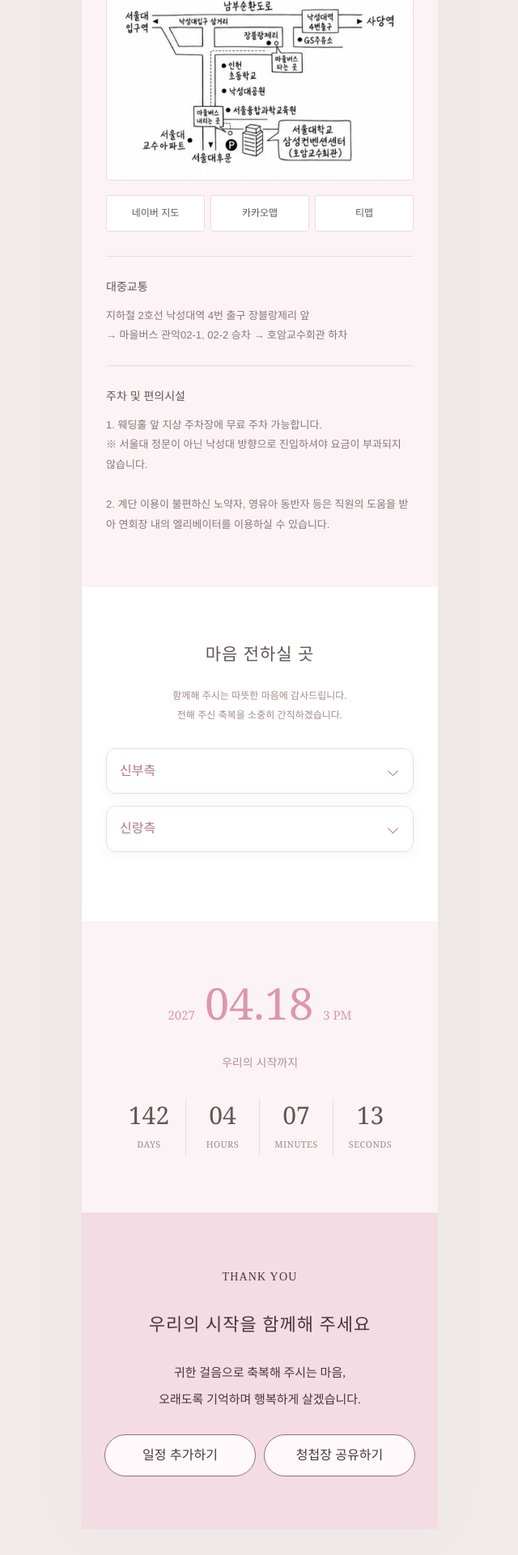
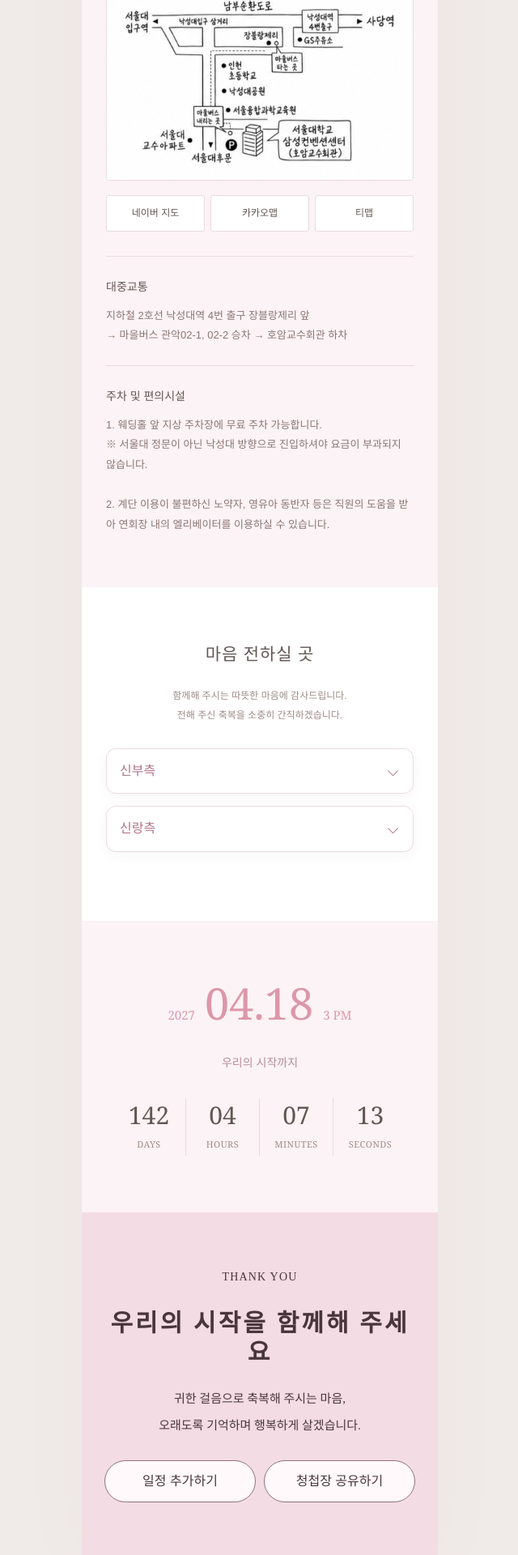
Before and after one commit to yuriandhoon/wedding, a Jekyll site: the page built from yuri/index.html, in a window 1280 px wide. Shown: the part 2721-4641 px from the top of the page at 81% size, without its empty margins (319-959 px from the left). Built offline with Jekyll 4.4.1, drawn with Linux system fonts in a browser that asks for light colours; some web fonts are replaced; before the commit the page ends 4609 px from its top, so only the background shows below that.

Commit message:
Update style.css

```diff
--- a/css/style.css
+++ b/css/style.css
@@ -15,12 +15,9 @@
 }
 
 body {
-  margin: 0;
-  background: #f0eae8;
-  color: var(--ink);
-  font-family: 'Noto Sans KR', 'Malgun Gothic', sans-serif;
-  font-size: 16px;
-  font-weight: 400;
+  margin: 0;          background: #f0eae8;
+  color: var(--ink);  font-family: 'Noto Sans KR', 'Malgun Gothic', sans-serif;
+  font-size: 16px;    font-weight: 400;
   line-height: 1.9;
 }
 
@@ -29,8 +26,7 @@ button,a {
 }
 
 button {
-  font: inherit;
-  color: inherit;
+  font: inherit;    color: inherit;
   cursor: pointer;
 }
 
@@ -52,12 +48,9 @@ button:focus-visible,a:focus-visible {
 /* 03. 페이지의 폭과 구역 간격 : 큰 모니터에서도 청첩장은 최대 440px로 표시합니다.
  * section의 padding은 구역 안쪽의 위아래 / 좌우 여백입니다. */
 main {
-  width: 100%;
-  max-width: 440px;
-  padding-top: 40px;
-  margin: auto;
-  background: #fff;
-  overflow: hidden;
+  width: 100%;        max-width: 440px;
+  padding-top: 40px;  margin: auto;
+  background: #fff;   overflow: hidden;
   box-shadow: 0 0 80px #99847a0a;
 }
 
@@ -76,13 +69,11 @@ section {
 }
 
 .serif,h1,h2,h3 {
-  font-family: var(--serif);
-  font-weight: 400;
+  font-weight: 400;  font-family: var(--serif);
 }
 
 h2 {
-  font-size: 21px;
-  margin: 0 0 30px;
+  font-size: 21px;   margin: 0 0 30px;
   letter-spacing: 1px;
 }
 
@@ -100,22 +91,17 @@ p {
 /* 첫 화면의 '결혼합니다!'에만 적용합니다. */
 .hero-title-image {
   display: block;
-  width: 150px;
-  max-width: 100%;
-  height: auto;
-  margin: 0 auto 22px;
+  width: 150px;    max-width: 100%;
+  height: auto;    margin: 0 auto 22px;
 }
 
 .hero h1 {
   /* 이름과 &를 한 줄에 나란히 배치합니다. */
-  display: flex;
+  display: flex;     font-size: 34px;
+  line-height: 1.55; letter-spacing: 1px;
+  gap: 12px;         margin: 20px 0 30px;
   justify-content: center;
   align-items: center;
-  gap: 12px;
-  font-size: 34px;
-  letter-spacing: 1px;
-  line-height: 1.55;
-  margin: 20px 0 30px;
 }
 
 /* 각 이름이 중간에서 줄바꿈되지 않도록 합니다. */
@@ -132,12 +118,9 @@ p {
 .cover {
   aspect-ratio: 4/5;
   border-radius: 120px 120px 10px 10px;
-  overflow: hidden;
-  position: relative;
-  background: #f6eee9;
-  margin-bottom: 30px;
-  display: flex;
-  align-items: center;
+  overflow: hidden;     position: relative;
+  background: #f6eee9;  margin-bottom: 30px;
+  display: flex;        align-items: center;
   justify-content: center;
 }
 
@@ -200,10 +183,8 @@ p {
 }
 
 .invitation-art {
-  display: block;
-  width: 100%;
-  height: auto;
-  border-radius: 6px;
+  display: block;   width: 100%;
+  height: auto;     border-radius: 6px;
 }
 
 /* 화면에는 숨기되 화면 읽기 도구에는 초대글을 전달 */
@@ -232,8 +213,7 @@ p {
 }
 
 .date-display strong {
-  font-size: 54px;
-  font-weight: 400;
+  font-size: 54px;   font-weight: 400;
 }
 
 .date-display span {
@@ -301,15 +281,11 @@ p {
   display: block;
 
   /* 사진 한 장이 갤러리 공간의 너비를 차지하도록 합니다. */
-  flex: 0 0 100%;
-  min-width: 0;
-  width: 100%;
-  height: auto;
-  margin: 0;
-
+  flex: 0 0 100%;    min-width: 0;
+  width: 100%;       height: auto;
+  margin: 0;         border-radius: 12px;
   aspect-ratio: 2 / 3; /* 사진을 표시하는 공간의 비율 */
   object-fit: contain; /* 원본 사진을 자르지 않고 공간 안에 표시합니다. */
-  border-radius: 12px;
   scroll-snap-align: start; scroll-snap-stop: always; /* 각 사진을 멈추는 기준점으로 사용합니다. */
 
   user-select: none;
@@ -317,25 +293,18 @@ p {
 }
 
 .gallery-grid {
-  display: flex;
-  gap: 8px;
-  overflow-x: auto;
-  padding: 4px 2px 12px;
+  display: flex;     gap: 8px;
+  overflow-x: auto;  padding: 4px 2px 12px;
   scroll-snap-type: x mandatory;
   -webkit-overflow-scrolling: touch;
 }
 
 .thumb {
-  flex: 0 0 62px;
-  width: 62px;
-  height: 62px;
-  padding: 0;
-  border: 0;
-  border-radius: 7px;
-  overflow: hidden;
-  background: #f5efeb;
-  opacity: 0.5;
-  scroll-snap-align: center;
+  flex: 0 0 62px;   padding: 0;
+  width: 62px;      height: 62px;
+  border: 0;        border-radius: 7px;
+  overflow: hidden; background: #f5efeb;
+  opacity: 0.5;     scroll-snap-align: center;
 }
 
 .thumb[aria-current="true"] {
@@ -345,21 +314,16 @@ p {
 }
 
 .thumb img {
-  display: block;
-  width: 100%;
-  height: 100%;
-  object-fit: cover;
+  display: block;  width: 100%;
+  height: 100%;    object-fit: cover;
 }
 
 /* 공통 테두리 버튼: 청첩장 공유 버튼의 기본 디자인 */
 
 .outline {
-  display: block;
-  width: 100%;
-  padding: 10px 15px;
-  background: transparent;
-  border: 1px solid var(--line);
-  font-size: 12px;
+  display: block;     width: 100%;
+  padding: 10px 15px; background: transparent;
+  font-size: 12px;    border: 1px solid var(--line);
 }
 
 /* 10. 오시는 길 : 지도 버튼으로 실제 지도를 엽니다. */
@@ -375,10 +339,8 @@ p {
 }
 
 .map-illustration {
-  display: block;
-  width: 100%;
-  height: auto;
-  margin: 28px 0 18px;
+  display: block;  width: 100%;
+  height: auto;    margin: 28px 0 18px;
   border: 1px solid var(--line);
   border-radius: 4px;
 }
@@ -391,11 +353,9 @@ p {
 }
 
 .maplinks a {
-  font-size: 12px;
-  background: #fff;
+  font-size: 12px;   background: #fff;
   border: 1px solid var(--line);
-  padding: 10px 2px;
-  border-radius: 3px;
+  padding: 10px 2px; border-radius: 3px;
 }
 
 .location {
@@ -421,23 +381,19 @@ p {
 
 .transport h3 {
   font-family: inherit;
-  font-size: 14px;
-  margin: 0 0 10px;
+  font-size: 14px;  margin: 0 0 10px;
 }
 
 .transport p {
-  font-size: 13px;
-  line-height: 1.9;
+  font-size: 13px;  line-height: 1.9;
+  margin: 0;        color: #8a7674;
   white-space: pre-line;
-  margin: 0;
-  color: #8a7674;
 }
 
 /* 11. 마음 전하실 곳: 계좌 목록 */
 
 .account {
-  padding-top: 64px;
-  background: #fff;
+  padding-top: 64px;   background: #fff;
 }
 
 .account h2 {
@@ -445,33 +401,25 @@ p {
 }
 
 .account .intro {
-  font-size: 12px;
-  line-height: 2;
-  color: var(--muted);
-  padding-bottom: 15px;
+  font-size: 12px;      line-height: 2;
+  color: var(--muted);  padding-bottom: 15px;
 }
 
 /* 신랑측·신부측 접이식 계좌 목록 */
 .account-group {
-  margin-top: 12px;
-  margin-bottom: 15px;
-  overflow: hidden;
+  margin-top: 12px;    margin-bottom: 15px;
+  overflow: hidden;    background: #fff;
   border: 1px solid var(--line);
   border-radius: 12px;
-  background: #fff;
   box-shadow: 0 4px 15px #6256530d;
   text-align: left;
 }
 
 .account-group summary {
-  padding: 12px 16px;
-  list-style: none;
-  cursor: pointer;
-  color: #ae7487;
-  font-family: var(--serif);
-  font-size: 16px;
-  position: relative;
-  padding-right: 44px;
+  padding: 12px 16px; padding-right: 44px;
+  list-style: none;   cursor: pointer;
+  color: #ae7487;     font-family: var(--serif);
+  font-size: 16px;    position: relative;
 }
 
 .account-group summary::-webkit-details-marker {
@@ -479,10 +427,9 @@ p {
 }
 
 .account-group summary::after {
-  content: "";
-  position: absolute;
-  right: 20px; top: 50%;
-  width: 8px; height: 8px;
+  content: "";  position: absolute;
+  right: 20px;  top: 50%;
+  width: 8px;   height: 8px;
   border-right: 1.5px solid #ae7487;
   border-bottom: 1.5px solid #ae7487;
   transform: translateY(-50%) rotate(45deg);
@@ -558,8 +505,22 @@ p {
 }
 
 .closing h2 {
-  font-size: 22px;
-  margin-bottom: 22px;
+  margin: 0 0 24px;
+  font-family: Georgia, "Times New Roman", serif;
+  font-size: 30px;
+  font-weight: 600;
+  line-height: 1.2;
+  letter-spacing: 0.1em;
+}
+
+.closing .paper-download {
+  display: inline-block;
+  margin-top: 12px;
+  padding: 6px 8px;
+  color: inherit;
+  font-size: 14px;
+  text-decoration: underline;
+  text-underline-offset: 4px;
 }
 
 .closing p {
@@ -598,31 +559,22 @@ p {
  */
 
 @media(max-width:350px) {
-  section {
-    padding-left: 20px;
-    padding-right: 20px;
-  }
-  .date-display strong {
-    font-size: 44px;
-  }
-  .hero h1 {
-    font-size: 30px;
-  }
+  section { padding-left: 20px; padding-right: 20px; }
+  .date-display strong { font-size: 44px; }
+  .hero h1 { font-size: 30px; }
 }
 
 /* 14. 안내 메시지 */
 
 /* 잠깐 나타나는 안내 메시지 : 주소 복사 등의 결과를 화면 아래에 보여 줍니다. */
 .toast {
-  position: fixed; bottom: 25px; left: 50%;
+  position: fixed;     font-size: 12px;
+  bottom: 25px;        left: 50%;
+  background: #625653; color: #fff;
+  padding: 12px 22px;  border-radius: 30px;
+  z-index: 5;          max-width: 90%;
+  text-align: center;
   transform: translateX(-50%);
-  background: #625653;
-  color: #fff;
-  font-size: 12px;
-  padding: 12px 22px;
-  border-radius: 30px;
-  z-index: 5; max-width: 90%;
-  text-align: center;
 }
 
 /* hidden 속성이 있으면 다른 display 설정과 관계없이 숨깁니다. */
```
